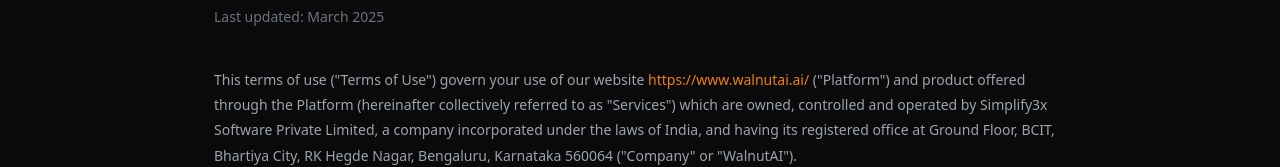
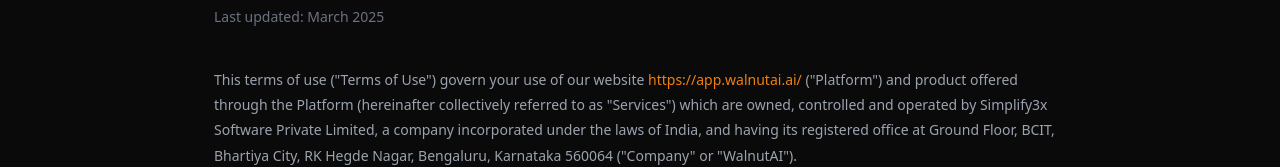
Before and after one commit to Ganesh-Ramakrishnan/walnut-webiste, a Next.js app: page /terms-and-conditions in a window 1280 px wide. Shown: the part 189-356 px from the top of the page. Built offline with nearby package versions, Linux system fonts and the light colour scheme.

Commit message:
updated please check

```diff
--- a/src/app/privacy-policy/page.tsx
+++ b/src/app/privacy-policy/page.tsx
@@ -25,7 +25,7 @@
         <div className="legal-content">
           <p>
             This Privacy Policy (&quot;Privacy Policy&quot;) applies to your use of our website{" "}
-            <a href="https://www.walnutai.ai/" target="_blank" rel="noopener noreferrer">https://www.walnutai.ai/</a>{" "}
+            <a href="https://app.walnutai.ai/" target="_blank" rel="noopener noreferrer">https://app.walnutai.ai/</a>{" "}
             (&quot;Platform&quot;) and product offered through the Platform (hereinafter collectively referred to as &quot;Services&quot;) which are owned, controlled and operated by Simplify3x Software Private Limited, a company incorporated under the laws of India, and having its registered office at Ground Floor, BCIT, Bhartiya City, RK Hegde Nagar, Bengaluru, Karnataka 560064 (&quot;Company&quot; or &quot;WalnutAI&quot;).
           </p>
           <p>
--- a/src/app/terms-and-conditions/page.tsx
+++ b/src/app/terms-and-conditions/page.tsx
@@ -25,7 +25,7 @@
         <div className="legal-content">
           <p>
             This terms of use (&quot;Terms of Use&quot;) govern your use of our website{" "}
-            <a href="https://www.walnutai.ai/" target="_blank" rel="noopener noreferrer">https://www.walnutai.ai/</a>{" "}
+            <a href="https://app.walnutai.ai/" target="_blank" rel="noopener noreferrer">https://app.walnutai.ai/</a>{" "}
             (&quot;Platform&quot;) and product offered through the Platform (hereinafter collectively referred to as &quot;Services&quot;) which are owned, controlled and operated by Simplify3x Software Private Limited, a company incorporated under the laws of India, and having its registered office at Ground Floor, BCIT, Bhartiya City, RK Hegde Nagar, Bengaluru, Karnataka 560064 (&quot;Company&quot; or &quot;WalnutAI&quot;).
           </p>
           <p>
```
